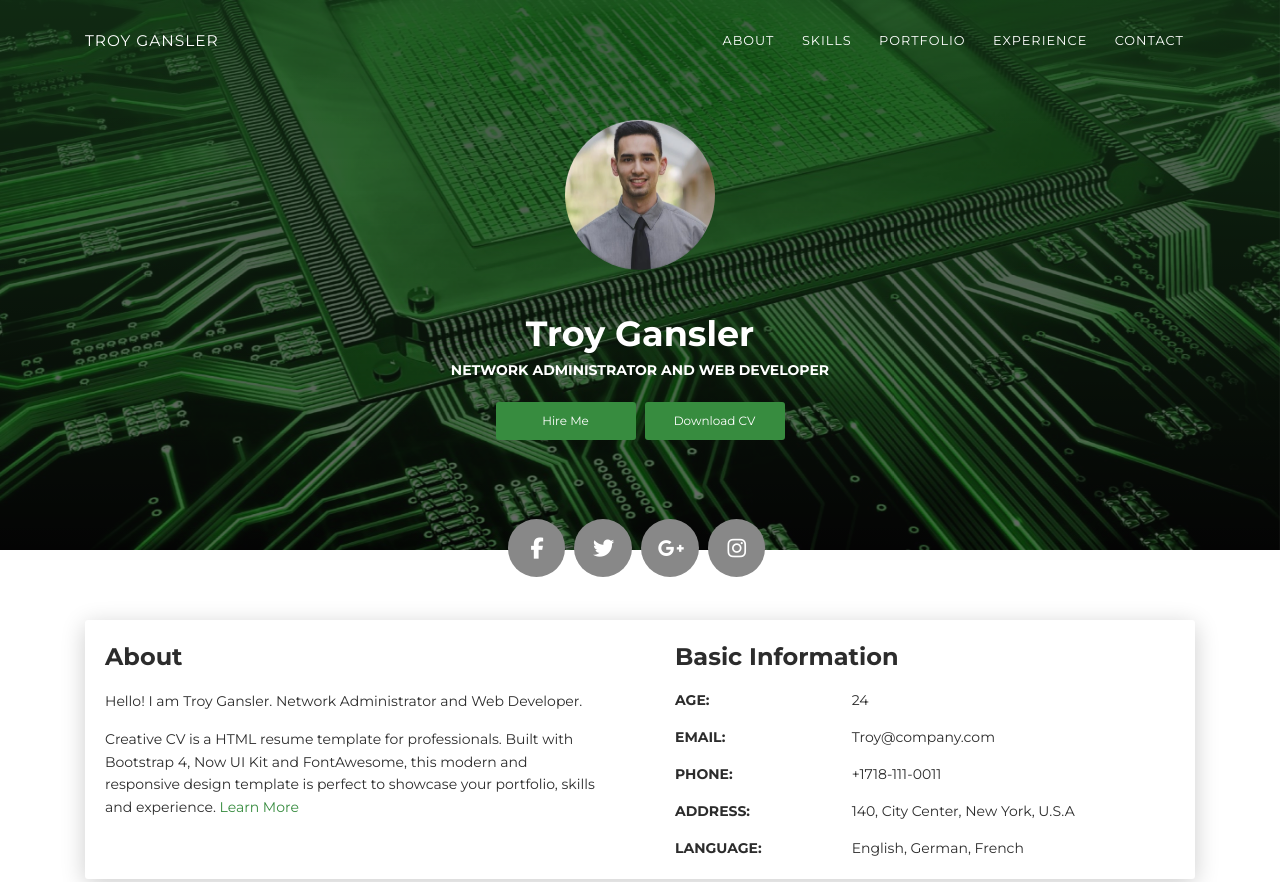
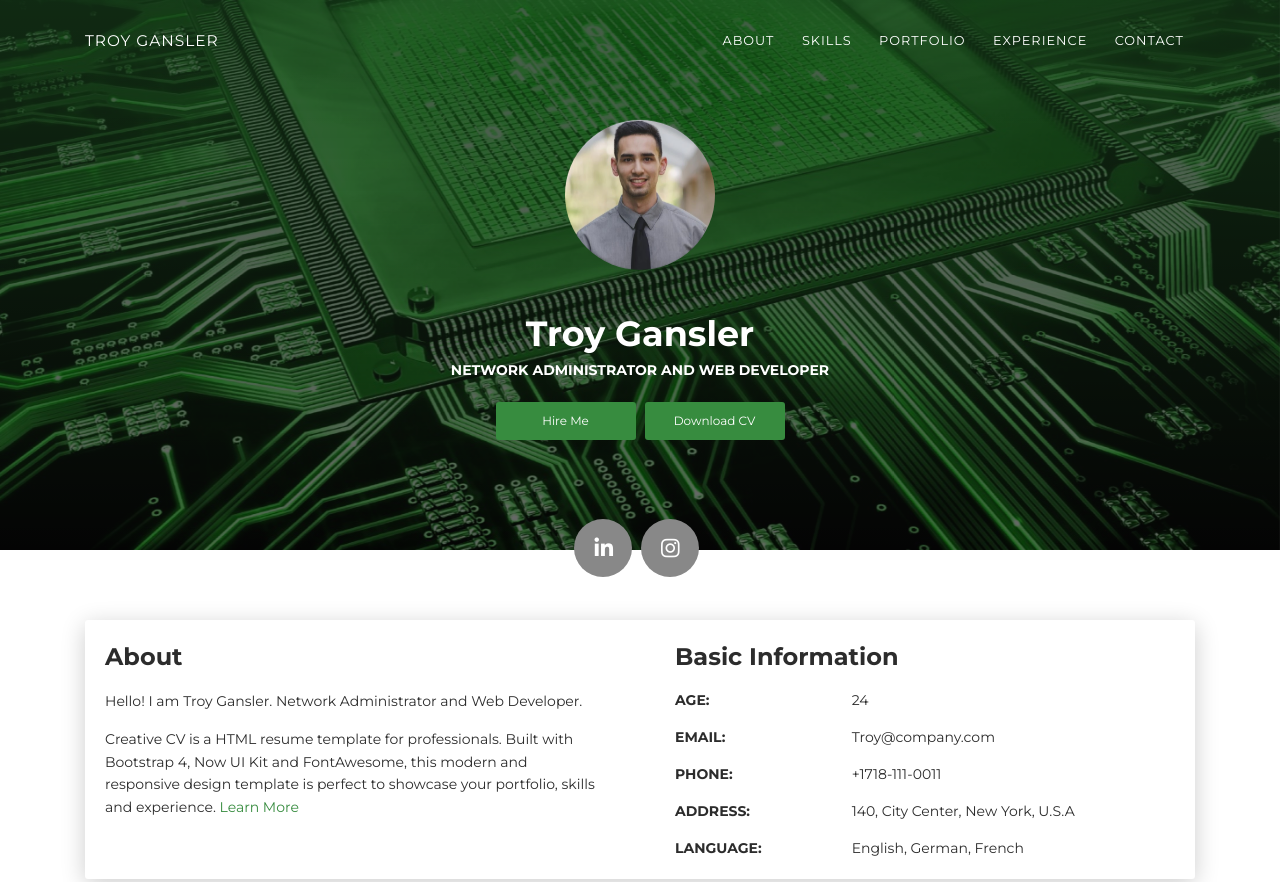
Before and after one commit to troygansler/troygansler.github.io, a plain HTML site: page index.html in a window 1280 px wide. Shown: the top 882 px of the page. Drawn offline with Linux system fonts and the light colour scheme.

Commit message:
Update index.html

```diff
--- a/index.html
+++ b/index.html
@@ -5,7 +5,7 @@
     <meta http-equiv="X-UA-Compatible" content="IE=edge">
     <meta name="viewport" content="width=device-width, initial-scale=1">
     <title>Troy Gansler</title>
-    <meta name="description" content="Creative CV is a HTML resume template for professionals. Built with Bootstrap 4, Now UI Kit and FontAwesome, this modern and responsive design template is perfect to showcase your portfolio, skils and experience."/>
+    <meta name="description" content="I am a pragmatic problem solver. My take on solutions begin from an analytical perspective, starting with the source and creating a solution .The endless possibilities for technology integration not only in personal devices but future businesses excites me!"/>
     <link href="https://fonts.googleapis.com/css?family=Montserrat:400,700,200" rel="stylesheet">
     <link href="https://maxcdn.bootstrapcdn.com/font-awesome/latest/css/font-awesome.min.css" rel="stylesheet">
     <link href="css/aos.css" rel="stylesheet">
@@ -48,7 +48,7 @@
       </div>
       <div class="section">
         <div class="container">
-          <div class="button-container"><a class="btn btn-default btn-round btn-lg btn-icon" href="#" rel="tooltip" title="Follow me on Facebook"><i class="fa fa-facebook"></i></a><a class="btn btn-default btn-round btn-lg btn-icon" href="#" rel="tooltip" title="Follow me on Twitter"><i class="fa fa-twitter"></i></a><a class="btn btn-default btn-round btn-lg btn-icon" href="#" rel="tooltip" title="Follow me on Google+"><i class="fa fa-google-plus"></i></a><a class="btn btn-default btn-round btn-lg btn-icon" href="https://www.instagram.com/troy.gansler/" rel="tooltip" title="Follow me on Instagram"><i class="fa fa-instagram"></i></a></div>
+          <div class="button-container"><a class="btn btn-default btn-round btn-lg btn-icon" href="#" rel="tooltip" title="Follow me on LinkedIn"><i class="fa fa-linkedin"></i></a><a class="btn btn-default btn-round btn-lg btn-icon" href="https://www.instagram.com/troy.gansler/" rel="tooltip" title="Follow me on Instagram"><i class="fa fa-instagram"></i></a></div>
         </div>
       </div>
     </div>
```
